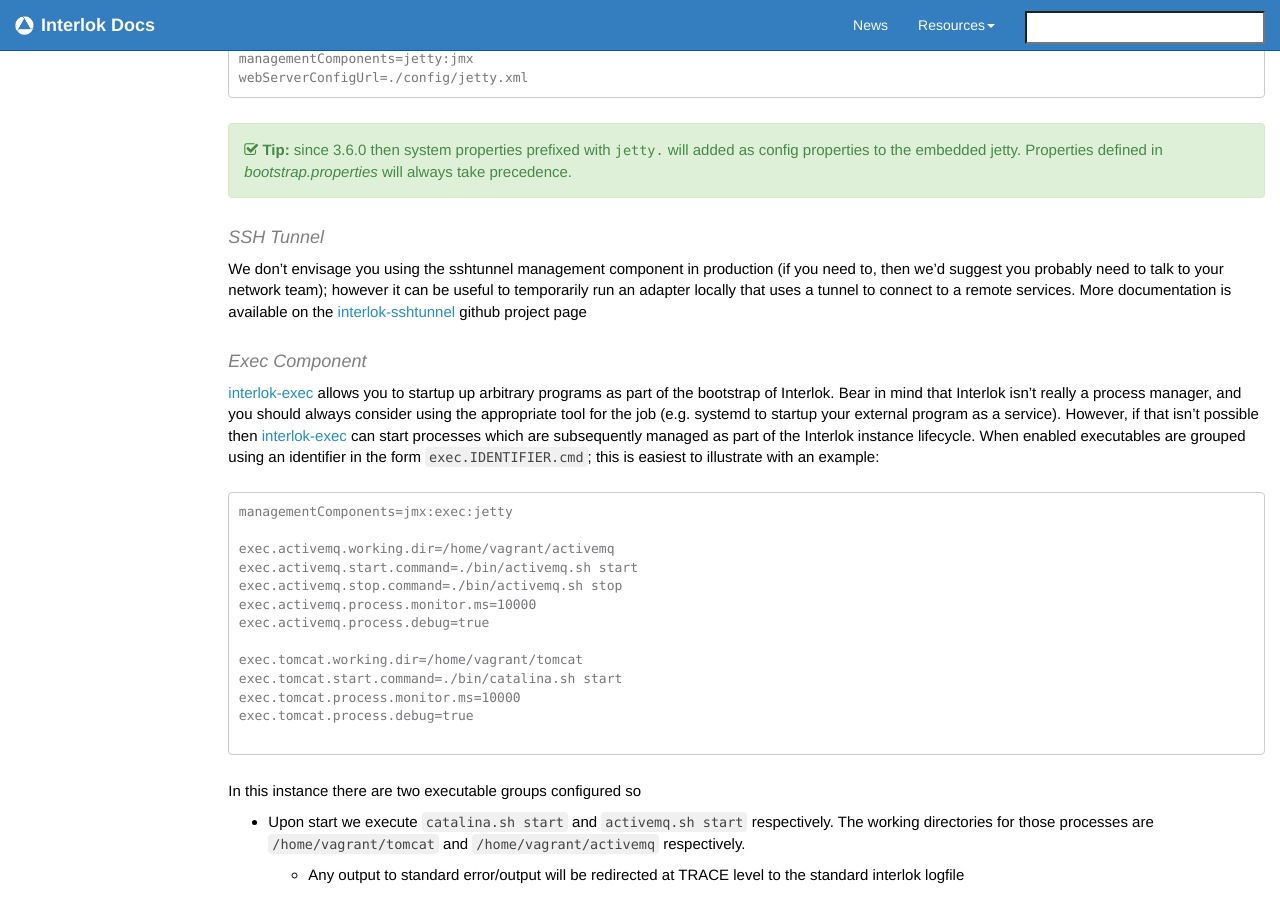
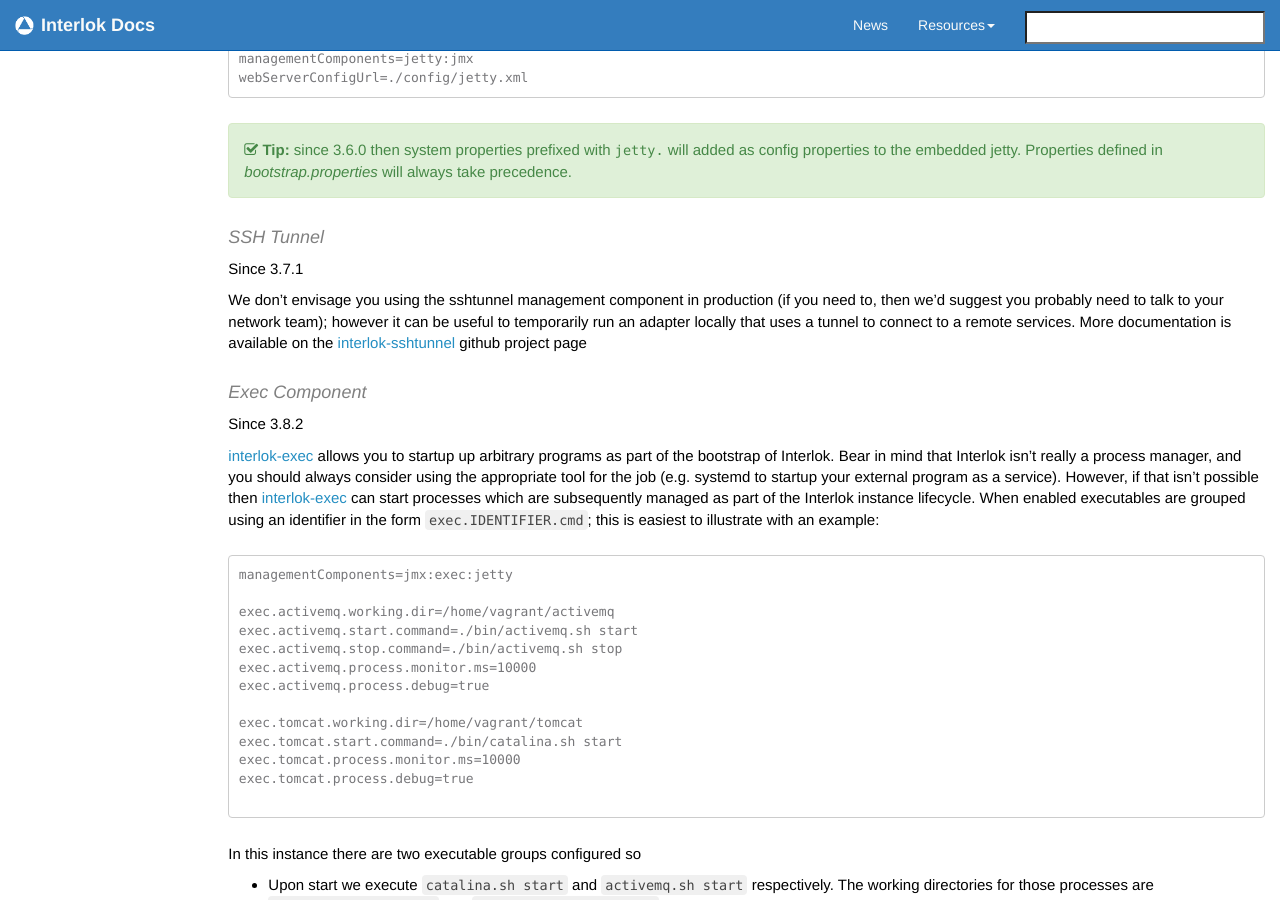
Before and after one commit to adaptris/interlok-docs-legacy, a Jekyll site: the page built from pages/adapter/adapter-bootstrap.md, in a window 1280 px wide and 900 px high, scrolled down 5441 px. Built offline with Jekyll 4.4.1, drawn with Linux system fonts in a browser that asks for light colours; nearby versions of some CDN libraries; comment, search, counter and statistics services are not loaded.

Commit message:
Add since versions for exec+sshtunnel

```diff
--- a/pages/adapter/adapter-bootstrap.md
+++ b/pages/adapter/adapter-bootstrap.md
@@ -177,9 +177,13 @@
 
 #### SSH Tunnel ####
 
+Since 3.7.1
+
 We don't envisage you using the sshtunnel management component in production (if you need to, then we'd suggest you probably need to talk to your network team); however it can be useful to temporarily run an adapter locally that uses a tunnel to connect to a remote services. More documentation is available on the [interlok-sshtunnel][] github project page
 
 #### Exec Component ####
+
+Since 3.8.2
 
 [interlok-exec][] allows you to startup up arbitrary programs as part of the bootstrap of Interlok. Bear in mind that Interlok isn't really a process manager, and you should always consider using the appropriate tool for the job (e.g. systemd to startup your external program as a service). However, if that isn't possible then [interlok-exec][] can start processes which are subsequently managed as part of the Interlok instance lifecycle. When enabled executables are grouped using an identifier in the form `exec.IDENTIFIER.cmd`; this is easiest to illustrate with an example:
 
```
